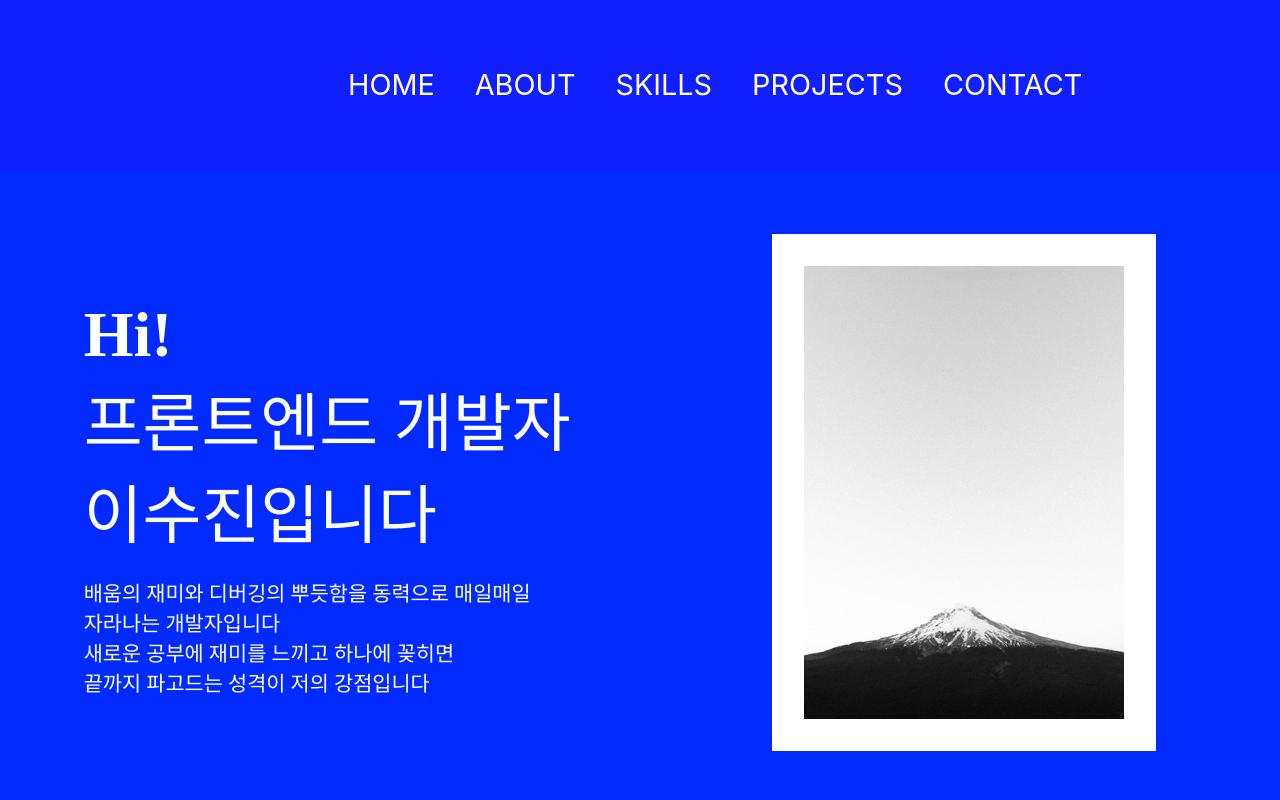
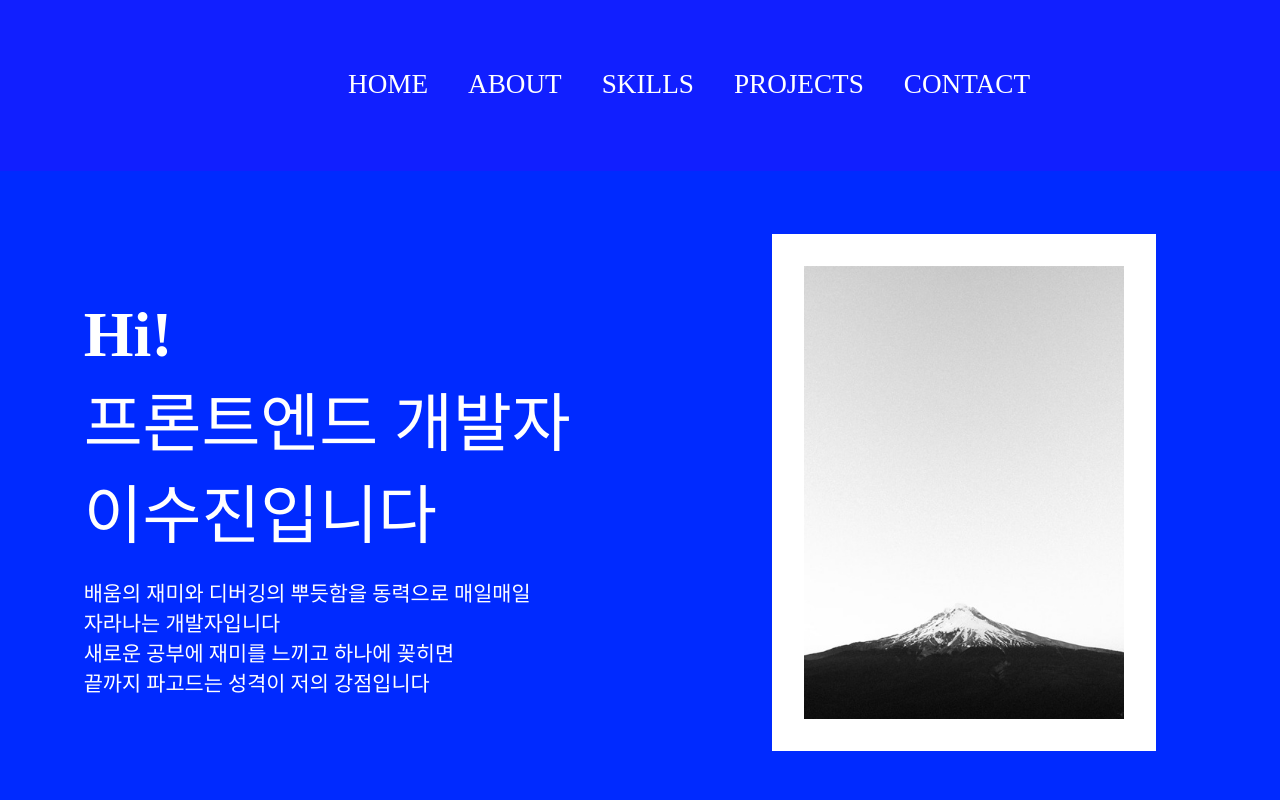
Before and after one commit to Lee-Soojin/Sooijn-Portfolio, a React (Create React App) app: page / in a window 1280 px wide. Shown: the top 800 px of the page. Built offline with nearby package versions, Linux system fonts and the light colour scheme; the HTML template or start-up script is replaced by a standard one; a web font is replaced by a local one.

Commit message:
CSS: header font 수정

```diff
--- a/src/components/header/header.module.css
+++ b/src/components/header/header.module.css
@@ -4,6 +4,15 @@
 
 :root {
   --background-color: #111fff;
+  --header-navbar-menu-font: "Y_Spotlight";
+}
+
+@font-face {
+  font-family: "Y_Spotlight";
+  src: url("https://cdn.jsdelivr.net/gh/projectnoonnu/noonfonts-20-12@1.0/Y_Spotlight.woff")
+    format("woff");
+  font-weight: normal;
+  font-style: normal;
 }
 
 .header {
@@ -14,6 +23,7 @@
   width: 100%;
   height: 171px;
   background-color: var(--background-color);
+  font-family: var(--header-navbar-menu-font);
   font-size: 16px;
   z-index: 100;
 }
@@ -34,7 +44,7 @@
   margin: 0 auto;
   padding: 0;
   color: white;
-  font-size: 1.8rem;
+  font-size: 1.7rem;
   width: 50%;
   height: 100%;
 }
@@ -80,7 +90,7 @@
 
 @media screen and (max-width: 1920px) and (min-width: 671px) {
   .header_navbar_menu {
-    font-size: 1.8rem;
+    font-size: 1.7rem;
   }
 
   .header_navbar_menu > li {
```
